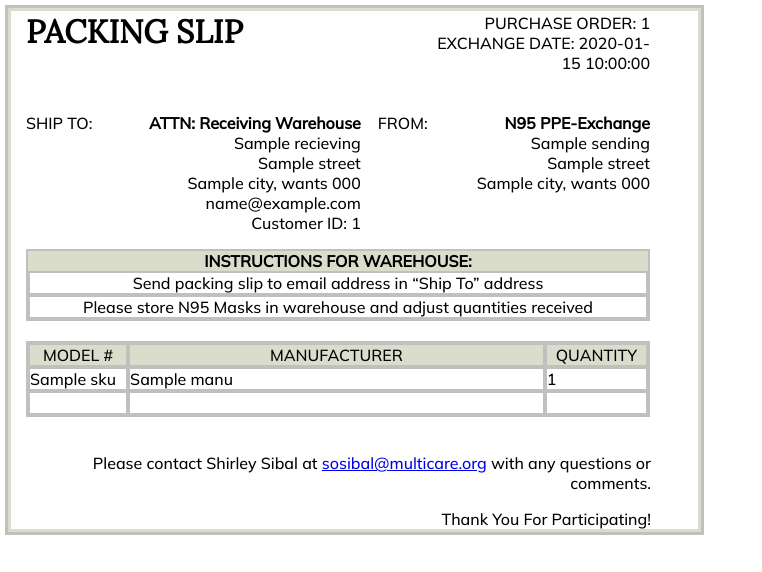
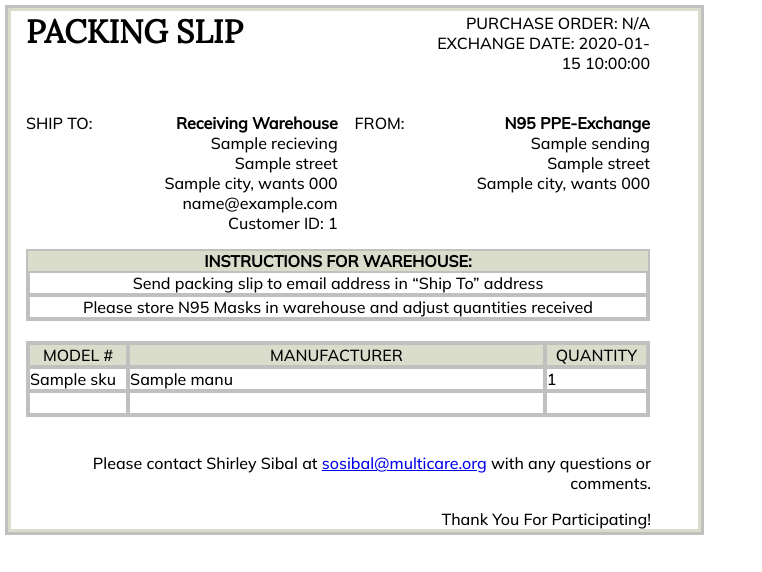
Before and after one commit to kavidey/ppe-exchange, a Flask app: template app/templates/packing_slip.html in a window 1280 px wide. Shown: the top 572 px of the page, without its empty margins (0-762 px from the left). Run offline with Flask 2, Linux system fonts and the light colour scheme; the template is opened without the code that fills it: most values are stand-ins (such as "Sample title", 1, 10 or a date in 2020); some libraries are stand-ins or nearby versions.

Commit message:
Update packing slip

```diff
--- a/app/templates/packing_slip.html
+++ b/app/templates/packing_slip.html
@@ -56,7 +56,7 @@
                         <h1 class="uppercase-text serif-text">PACKING SLIP</h1>
                     </td>
                     <td width="228" class="bottom-text">
-                        <p class="right-text">PURCHASE ORDER: {{ packing_slip_info['info']['swap_id'] }} <br>
+                        <p class="right-text">PURCHASE ORDER: N/A <br>
                             EXCHANGE DATE: {{ packing_slip_info['info']['date'] }} </p>
                     </td>
                 </tr>
@@ -74,7 +74,7 @@
                     </td>
                     <td class="top-text">
                         <p class="right-text">
-                            <strong>ATTN: Receiving Warehouse</strong> <br>
+                            <strong>Receiving Warehouse</strong> <br>
                             {{ packing_slip_info['recieving']['name'] }} <br>
                             {{ packing_slip_info['recieving']['street'] }} <br>
                             {{ packing_slip_info['recieving']['city'] }}, {{ packing_slip_info['recieving']['state'] }} {{ packing_slip_info['recieving']['zip'] }} <br>
```
